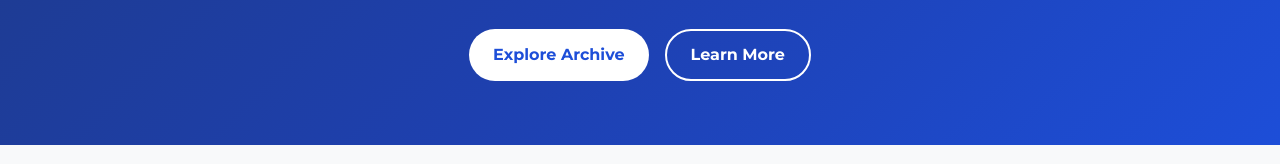
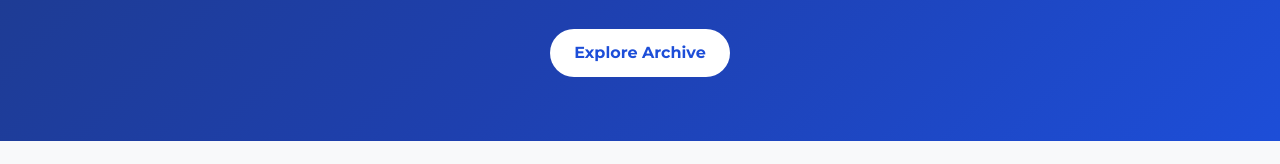
Before and after one commit to bida24-134/24-7Kicks, a plain HTML site: page index.html in a window 1280 px wide. Shown: the part 321-485 px from the top of the page. Drawn offline with nearby package versions, Linux system fonts and the light colour scheme.

Commit message:
Update index.html

```diff
--- a/index.html
+++ b/index.html
@@ -40,8 +40,8 @@
       <p class="text-xl md:text-2xl mb-8 max-w-3xl mx-auto">Preserving the history of football through the jerseys that defined eras</p>
       <div class="flex justify-center space-x-4">
     <button class="bg-white text-blue-700 px-6 py-3 rounded-full font-bold hover:bg-gray-100 transition">Explore Archive</button>
-        <button class="border-2 border-white px-6 py-3 rounded-full font-bold hover:bg-white hover:text-blue-700 transition">Learn More</button>
-    </div>
+
+
 
   </section>
 
```
